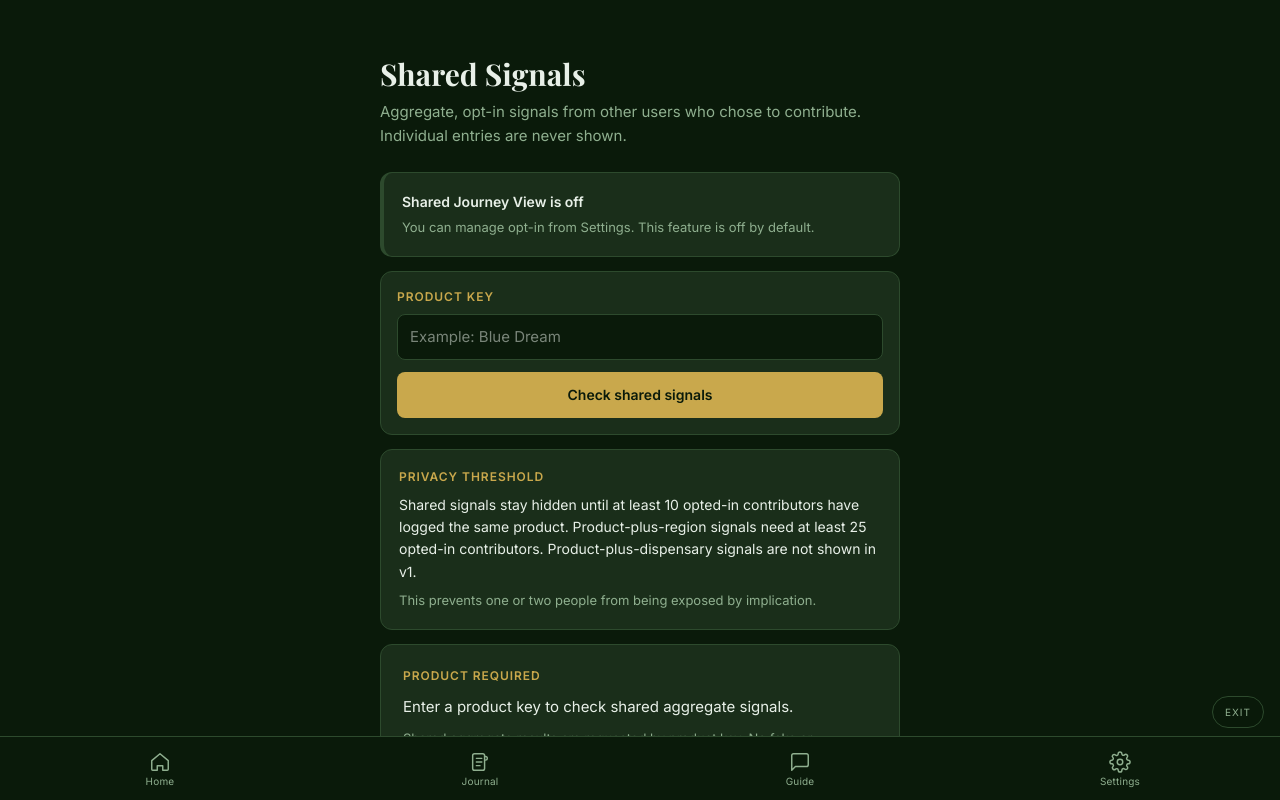
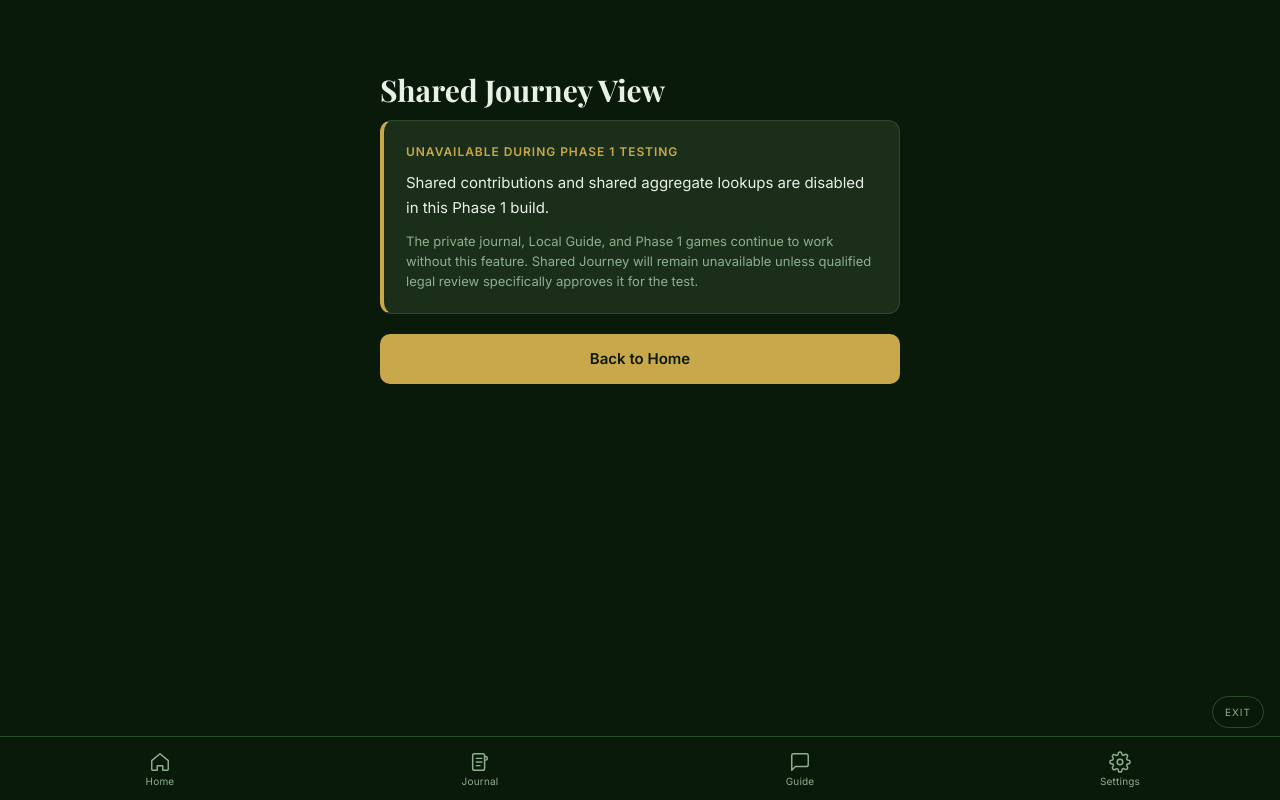
Before and after one commit to casevoiceai/my420journal-app, a React (Vite) app: page /shared-signals in a window 1280 px wide. Shown: the top 800 px of the page. Built offline with nearby package versions, Linux system fonts and the light colour scheme.

Commit message:
Disable Shared Signals network view for Phase 1

```diff
--- a/src/screens/SharedSignals.jsx
+++ b/src/screens/SharedSignals.jsx
@@ -1,10 +1,4 @@
-import { useEffect, useState } from 'react'
-import { useSearchParams } from 'react-router-dom'
-import AggregateSignalCard from '../components/AggregateSignalCard'
-import MinimumPoolNotice from '../components/MinimumPoolNotice'
-import { fetchAggregateResults } from '../lib/sharedAggregateApi'
-import { retryQueuedSharedContributions } from '../lib/sharedContributionQueue'
-import { getSharedPrivacyState } from '../lib/sharedPrivacy'
+import { useNavigate } from 'react-router-dom'
 
 const S = {
   bg: '#0A1A0A',
@@ -13,255 +7,73 @@ const S = {
   textPrimary: '#E8F0E8',
   textSecondary: '#8FAF8F',
   gold: '#C9A84C',
-  error: '#E05C5C',
 }
 
 const fontInter = "'Inter', sans-serif"
 const fontPlayfair = "'Playfair Display', serif"
 
-function StateCard({ eyebrow, message, detail, tone = 'neutral' }) {
-  const color = tone === 'error' ? S.error : S.gold
+export default function SharedSignals() {
+  const navigate = useNavigate()
+
   return (
+    <div style={{ minHeight: '100dvh', backgroundColor: S.bg, boxSizing: 'border-box' }}>
+      <div style={{ width: '100%', maxWidth: '560px', margin: '0 auto', padding: '72px 20px 96px', boxSizing: 'border-box' }}>
+        <h1 style={{
+          fontFamily: fontPlayfair,
+          fontSize: '30px',
+          fontWeight: '700',
+          color: S.textPrimary,
+          margin: '0 0 12px 0',
+          lineHeight: 1.2,
+        }}>
+          Shared Journey View
+        </h1>
+
         <div style={{
           backgroundColor: S.surface,
           border: `1px solid ${S.border}`,
+          borderLeft: `4px solid ${S.gold}`,
           borderRadius: '12px',
           padding: '22px',
+          marginBottom: '20px',
         }}>
           <p style={{
             fontFamily: fontInter,
             fontSize: '12px',
             fontWeight: '700',
-        color,
+            color: S.gold,
             letterSpacing: '0.08em',
             textTransform: 'uppercase',
             margin: '0 0 10px 0',
           }}>
-        {eyebrow}
+            Unavailable during Phase 1 testing
           </p>
-      <p style={{ fontFamily: fontInter, fontSize: '15px', color: S.textPrimary, lineHeight: 1.6, margin: 0 }}>
-        {message}
+          <p style={{ fontFamily: fontInter, fontSize: '15px', color: S.textPrimary, lineHeight: 1.65, margin: '0 0 10px 0' }}>
+            Shared contributions and shared aggregate lookups are disabled in this Phase 1 build.
           </p>
-      {detail && (
-        <p style={{ fontFamily: fontInter, fontSize: '13px', color: S.textSecondary, lineHeight: 1.5, margin: '10px 0 0 0' }}>
-          {detail}
+          <p style={{ fontFamily: fontInter, fontSize: '13px', color: S.textSecondary, lineHeight: 1.55, margin: 0 }}>
+            The private journal, Local Guide, and Phase 1 games continue to work without this feature. Shared Journey will remain unavailable unless qualified legal review specifically approves it for the test.
           </p>
-      )}
         </div>
-  )
-}
 
-function ProductSearch({ value, onChange, onSubmit, loading }) {
-  return (
-    <form onSubmit={onSubmit} style={{
-      backgroundColor: S.surface,
-      border: `1px solid ${S.border}`,
-      borderRadius: '12px',
-      padding: '16px',
-    }}>
-      <label style={{ display: 'block', fontFamily: fontInter, fontSize: '12px', fontWeight: '700', color: S.gold, letterSpacing: '0.08em', textTransform: 'uppercase', marginBottom: '8px' }}>
-        Product key
-      </label>
-      <input
-        value={value}
-        onChange={(event) => onChange(event.target.value)}
-        placeholder="Example: Blue Dream"
+        <button
+          type="button"
+          onClick={() => navigate('/home')}
           style={{
             width: '100%',
-          height: '46px',
-          boxSizing: 'border-box',
-          backgroundColor: S.bg,
-          border: `1px solid ${S.border}`,
-          borderRadius: '8px',
-          color: S.textPrimary,
-          fontFamily: fontInter,
-          fontSize: '15px',
-          padding: '0 12px',
-          outline: 'none',
-          marginBottom: '12px',
-        }}
-      />
-      <button
-        type="submit"
-        disabled={loading}
-        style={{
-          width: '100%',
-          minHeight: '46px',
+            minHeight: '50px',
             backgroundColor: S.gold,
             color: S.bg,
             border: 'none',
-          borderRadius: '8px',
+            borderRadius: '10px',
             fontFamily: fontInter,
-          fontSize: '14px',
+            fontSize: '15px',
             fontWeight: '700',
-          cursor: loading ? 'not-allowed' : 'pointer',
+            cursor: 'pointer',
           }}
         >
-        {loading ? 'Checking...' : 'Check shared signals'}
+          Back to Home
         </button>
-    </form>
-  )
-}
-
-export default function SharedSignals() {
-  const [searchParams, setSearchParams] = useSearchParams()
-  const productKey = searchParams.get('product_key') || ''
-  const regionBucket = searchParams.get('region_bucket') || ''
-  const [productInput, setProductInput] = useState(productKey)
-  const [loading, setLoading] = useState(false)
-  const [response, setResponse] = useState(null)
-  const [privacyState, setPrivacyState] = useState(() => getSharedPrivacyState())
-
-  useEffect(() => {
-    retryQueuedSharedContributions()
-  }, [])
-
-  useEffect(() => {
-    setProductInput(productKey)
-  }, [productKey])
-
-  useEffect(() => {
-    let active = true
-    async function load() {
-      setPrivacyState(getSharedPrivacyState())
-
-      if (!productKey) {
-        setResponse({
-          ok: false,
-          connected: true,
-          status: 'missing_product_key',
-          http_status: 400,
-          message: 'Enter a product key to check shared aggregate signals.',
-          data: [],
-          aggregate: null,
-        })
-        setLoading(false)
-        return
-      }
-
-      setLoading(true)
-      const result = await fetchAggregateResults({
-        productKey,
-        regionBucket: regionBucket || null,
-      })
-      if (!active) return
-      setResponse(result)
-      setLoading(false)
-    }
-
-    load()
-    return () => { active = false }
-  }, [productKey, regionBucket])
-
-  function handleSubmit(event) {
-    event.preventDefault()
-    const cleanProductKey = productInput.trim()
-    if (!cleanProductKey) {
-      setSearchParams({})
-      return
-    }
-    const nextParams = { product_key: cleanProductKey }
-    if (regionBucket) nextParams.region_bucket = regionBucket
-    setSearchParams(nextParams)
-  }
-
-  const aggregate = response?.aggregate || null
-  const optedIn = privacyState.shared_opt_in_enabled === true
-  const missingProductKey = response?.status === 'missing_product_key'
-  const requestFailed = response && !response.ok && !missingProductKey
-  const canShowAggregate = response?.ok && aggregate
-
-  return (
-    <div style={{ minHeight: '100dvh', backgroundColor: S.bg, boxSizing: 'border-box' }}>
-      <div style={{ width: '100%', maxWidth: '560px', margin: '0 auto', padding: '56px 20px 96px', boxSizing: 'border-box' }}>
-        <h1 style={{
-          fontFamily: fontPlayfair,
-          fontSize: '30px',
-          fontWeight: '700',
-          color: S.textPrimary,
-          margin: '0 0 8px 0',
-          lineHeight: 1.2,
-        }}>
-          Shared Signals
-        </h1>
-        <p style={{
-          fontFamily: fontInter,
-          fontSize: '15px',
-          color: S.textSecondary,
-          margin: '0 0 24px 0',
-          lineHeight: 1.6,
-        }}>
-          Aggregate, opt-in signals from other users who chose to contribute. Individual entries are never shown.
-        </p>
-
-        <div style={{ display: 'flex', flexDirection: 'column', gap: '14px' }}>
-          <div style={{
-            backgroundColor: S.surface,
-            border: `1px solid ${S.border}`,
-            borderLeft: `4px solid ${optedIn ? S.gold : S.border}`,
-            borderRadius: '12px',
-            padding: '18px',
-          }}>
-            <p style={{ fontFamily: fontInter, fontSize: '14px', color: S.textPrimary, margin: '0 0 6px 0', fontWeight: '700' }}>
-              {optedIn ? 'Shared Journey View is on' : 'Shared Journey View is off'}
-            </p>
-            <p style={{ fontFamily: fontInter, fontSize: '13px', color: S.textSecondary, margin: 0, lineHeight: 1.5 }}>
-              You can manage opt-in from Settings. This feature is off by default.
-            </p>
-          </div>
-
-          <ProductSearch
-            value={productInput}
-            onChange={setProductInput}
-            onSubmit={handleSubmit}
-            loading={loading}
-          />
-
-          <MinimumPoolNotice />
-
-          {loading && (
-            <StateCard
-              eyebrow="Loading"
-              message="Checking live shared signals..."
-              detail="The app is calling the Cloudflare Worker for this product key."
-            />
-          )}
-
-          {!loading && missingProductKey && (
-            <StateCard
-              eyebrow="Product required"
-              message={response.message}
-              detail="Shared aggregate results are requested by product key. No fake or hardcoded data is shown here."
-            />
-          )}
-
-          {!loading && requestFailed && (
-            <StateCard
-              eyebrow="Request failed"
-              message={response.message || 'Shared signals could not be loaded.'}
-              detail={response.http_status ? `Backend status: ${response.http_status}` : response.error}
-              tone="error"
-            />
-          )}
-
-          {!loading && canShowAggregate && (
-            <AggregateSignalCard aggregate={aggregate} />
-          )}
-
-          <div style={{
-            backgroundColor: S.surface,
-            border: `1px solid ${S.border}`,
-            borderRadius: '12px',
-            padding: '18px',
-          }}>
-            <p style={{ fontFamily: fontInter, fontSize: '12px', fontWeight: '700', color: S.gold, letterSpacing: '0.08em', textTransform: 'uppercase', margin: '0 0 8px 0' }}>
-              Privacy reminder
-            </p>
-            <p style={{ fontFamily: fontInter, fontSize: '14px', color: S.textSecondary, lineHeight: 1.6, margin: 0 }}>
-              Only aggregate counts and percentages can appear here. One person's specific journal entry is never visible to another person.
-            </p>
-          </div>
-        </div>
       </div>
     </div>
   )
```
Lines whose indentation alone changed are shown as unchanged.
